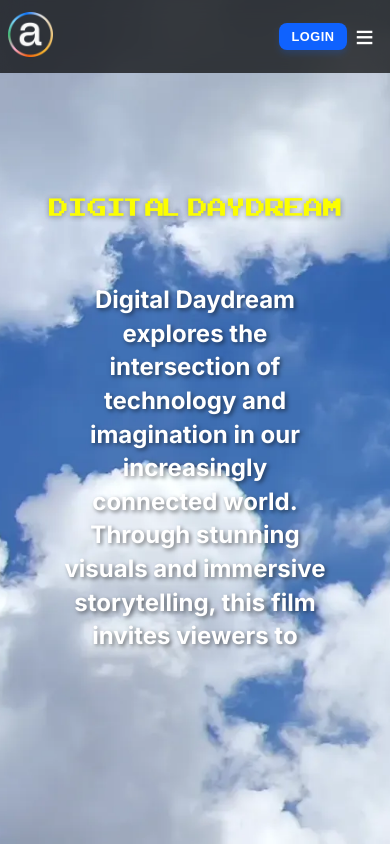
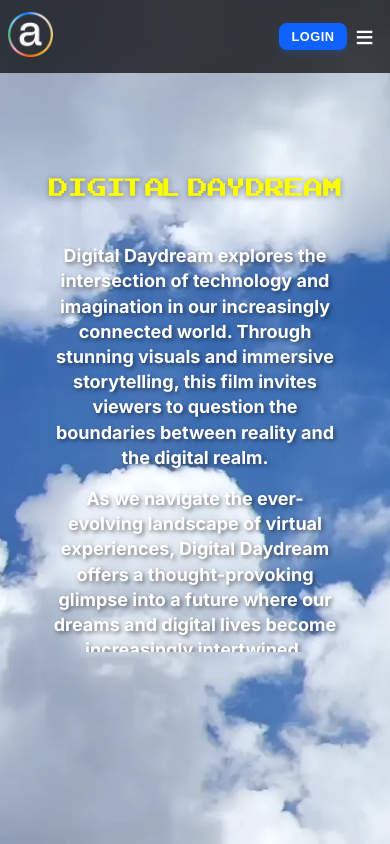
Before and after one commit to MisterGoldie/ACYL, a React (Vite) app: page /digitaldaydream in a window 390 px wide. Built offline with nearby package versions, Linux system fonts and the light colour scheme; no server answers.

Commit message:
fixing hover text removing from film page

```diff
--- a/src/styles/DigitalDaydreamPageMobile.css
+++ b/src/styles/DigitalDaydreamPageMobile.css
@@ -23,17 +23,15 @@
     background-color: rgba(0, 0, 0, 0.7) !important;
   }
 
-  /* Style the mobile content container with text */
+  /* Style the mobile content container - ensure it's scrollable */
   .mobile-digitaldaydream-content {
     position: relative !important;
     width: 100% !important;
-    height: auto !important;
-    min-height: 100vh !important;
-    padding: 80px 0 120px !important; /* Match IFoundIt page padding */
+    padding: 60px 0 40px !important;
     display: flex !important;
     flex-direction: column !important;
     align-items: center !important;
-    overflow-y: visible !important;
+    overflow-y: auto !important;
   }
 
   /* Style the title image */
@@ -55,19 +53,24 @@
   .mobile-digitaldaydream-text {
     position: relative !important;
     width: 85% !important;
-    margin: 20px auto 30px !important;
-    padding: 20px !important;
-    font-size: 24px !important;
+    margin: 10px auto 80px !important; /* Added bottom margin for scrolling space */
+    padding: 10px !important;
+    font-size: 18px !important; /* Slightly smaller font for more text visibility */
     font-weight: bold !important;
     text-align: center !important;
     color: white !important;
     text-shadow: 2px 2px 4px rgba(0,0,0,0.5) !important;
     line-height: 1.4 !important;
     z-index: 100 !important;
+    max-height: none !important; /* Ensure no height restriction */
+    overflow: visible !important;
   }
 
   .mobile-digitaldaydream-text p {
-    margin-bottom: 24px !important;
+    margin-bottom: 16px !important;
+    white-space: normal !important; /* Ensure text wraps properly */
+    overflow-wrap: break-word !important;
+    word-wrap: break-word !important;
   }
 
   /* Style the mint button */
--- a/src/styles/EventsPage.css
+++ b/src/styles/EventsPage.css
@@ -102,15 +102,15 @@
   box-shadow: 0 6px 15px rgba(0, 0, 0, 0.4);
 }
 
-/* Hover text overlay for film posters */
-.film-posters-grid .film-poster-link {
+/* Hover text overlay for film posters - only on events page */
+.events-content .film-posters-grid .film-poster-link {
   position: relative;
   overflow: hidden;
   border-radius: 8px;
 }
 
 /* First poster (Brushstrokes) */
-.film-posters-grid .film-poster-link:first-child::after {
+.events-content .film-posters-grid .film-poster-link:first-child::after {
   content: 'BRUSHSTROKES';
   position: absolute;
   top: 0;
@@ -136,7 +136,7 @@
 }
 
 /* Second poster (Experimental) */
-.film-posters-grid .film-poster-link:nth-child(2)::after {
+.events-content .film-posters-grid .film-poster-link:nth-child(2)::after {
   content: 'EXPERIMENTAL (NY)';
   position: absolute;
   top: 0;
@@ -162,7 +162,7 @@
 }
 
 /* Third poster (Decentralympics) */
-.film-posters-grid .film-poster-link:nth-child(3)::after {
+.events-content .film-posters-grid .film-poster-link:nth-child(3)::after {
   content: 'DECENTRALYMPICS';
   position: absolute;
   top: 0;
@@ -188,7 +188,7 @@
 }
 
 /* Fourth poster (Cyberjam) */
-.film-posters-grid .film-poster-link:nth-child(4)::after {
+.events-content .film-posters-grid .film-poster-link:nth-child(4)::after {
   content: 'CYBERJAM';
   position: absolute;
   top: 0;
@@ -213,6 +213,6 @@
   box-sizing: border-box;
 }
 
-.film-posters-grid .film-poster-link:hover::after {
+.events-content .film-posters-grid .film-poster-link:hover::after {
   opacity: 1;
 }
```
